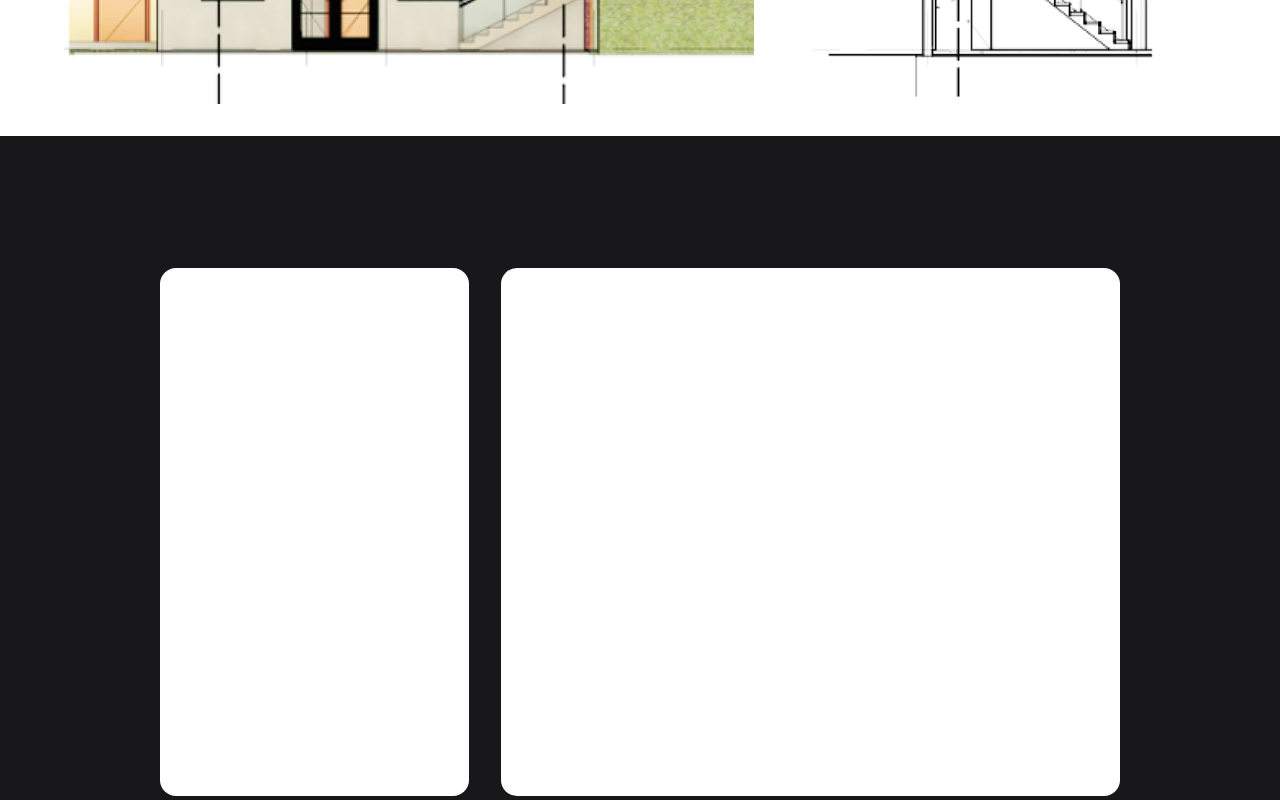
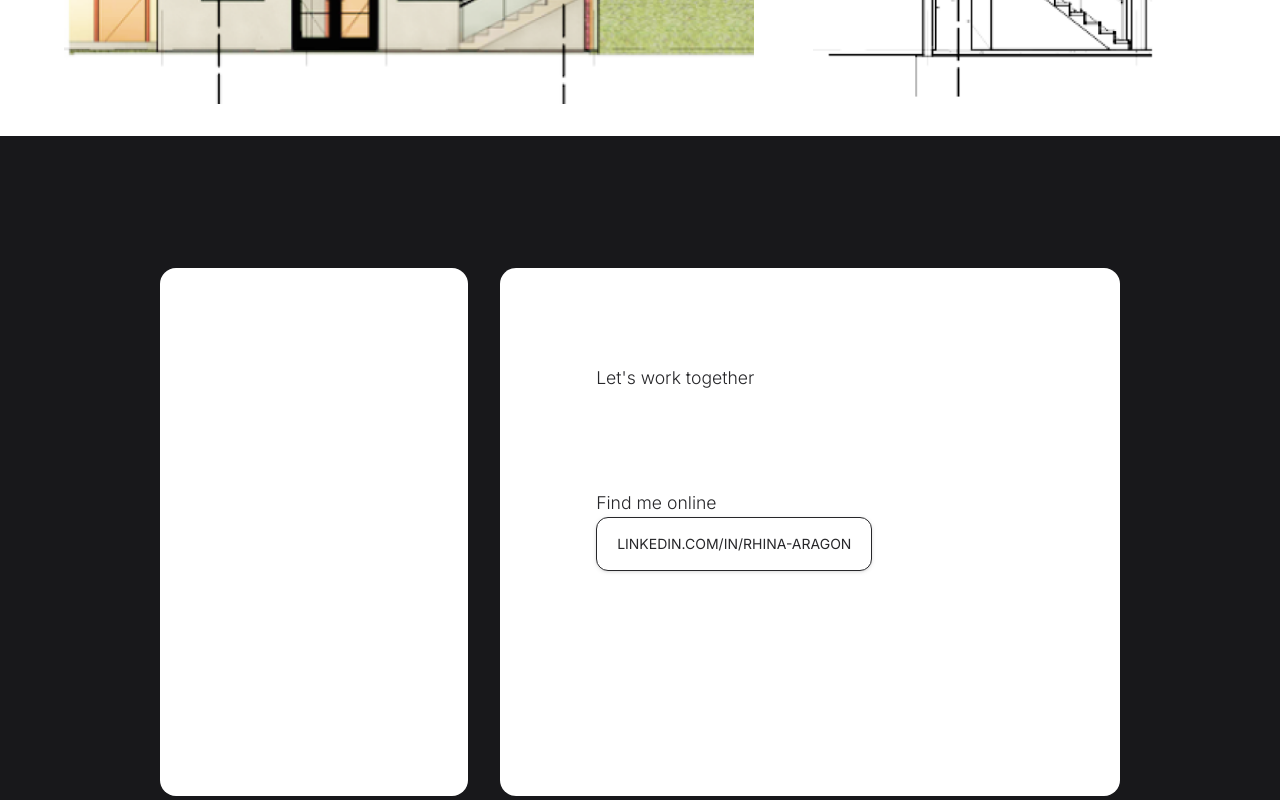
Before and after one commit to liz-garcia/architect-portfolio, a React (Vite) app in the folder client/: page / in a window 1280 px wide. Shown: the part 2280-3080 px from the top of the page. Built offline with nearby package versions, Linux system fonts and the light colour scheme; a web font is replaced by a local one.

Commit message:
Updated 'a' element for all link components. Created initial elements for contact section.

```diff
--- a/client/src/components/Buttons/PrimaryLink.jsx
+++ b/client/src/components/Buttons/PrimaryLink.jsx
@@ -19,7 +19,12 @@ const PrimaryLink = ({ to, href, children }) => {
   if (href) {
     // If 'href' is provided, render an <a> element
     return (
-      <a href={href} className={primaryLinkStyle}>
+      <a
+        href={href}
+        className={primaryLinkStyle}
+        target="_blank"
+        rel="noopener noreferrer"
+      >
         {children}
       </a>
     );
--- a/client/src/components/Buttons/SecondaryLink.jsx
+++ b/client/src/components/Buttons/SecondaryLink.jsx
@@ -20,7 +20,12 @@ const SecondaryLink = ({ to, href, children }) => {
   if (href) {
     // If 'href' is provided, render an <a> element
     return (
-      <a href={href} className={secondaryLinkStyle}>
+      <a
+        href={href}
+        className={secondaryLinkStyle}
+        target="_blank"
+        rel="noopener noreferrer"
+      >
         {children}
       </a>
     );
--- a/client/src/components/Buttons/TertiaryLink.jsx
+++ b/client/src/components/Buttons/TertiaryLink.jsx
@@ -17,7 +17,12 @@ const TertiaryLink = ({ to, href, children }) => {
   if (href) {
     // If 'href' is provided, render an <a> element
     return (
-      <a href={href} className={tertiaryLinkStyle}>
+      <a
+        href={href}
+        className={tertiaryLinkStyle}
+        target="_blank"
+        rel="noopener noreferrer"
+      >
         {children}
       </a>
     );
--- a/client/src/pages/Home/ContactSection.jsx
+++ b/client/src/pages/Home/ContactSection.jsx
@@ -1,13 +1,41 @@
+import SecondaryLink from "../../components/Buttons/SecondaryLink.jsx";
+
+// Tailwind utility classes
+const contactStyle =
+  "mt-4 flex h-screen items-center border-b-8 border-lime-200 bg-zinc-900";
+const containerStyle =
+  "mx-auto my-auto flex flex-col place-content-stretch gap-8 portrait:h-5/6 portrait:w-4/6 landscape:h-4/6 landscape:w-3/4 landscape:flex-row";
+const textContainerStyle = "basis-2/3 rounded-2xl bg-white p-12";
+const textBoxStyle = "p-12";
+const titleStyle = "";
+const textStyle = "";
+const buttonContainerStyle = "";
+
 const ContactSection = () => {
   return (
     <>
-      <section
-        id="contact"
-        className="mt-4 flex h-screen items-center border-b-8 border-lime-200 bg-zinc-900"
-      >
-        <div className="mx-auto my-auto flex flex-col place-content-stretch gap-8 portrait:h-5/6 portrait:w-4/6 landscape:h-4/6 landscape:w-3/4 landscape:flex-row">
-          <div className="basis-1/3 rounded-2xl bg-white"></div>
-          <div className="basis-2/3 rounded-2xl bg-white"></div>
+      <section id="contact" className={contactStyle}>
+        <div className={containerStyle}>
+          <div
+            id="contactImage"
+            className="basis-1/3 rounded-2xl bg-white"
+          ></div>
+          <div className={textContainerStyle}>
+            <div className={textBoxStyle}>
+              <h3 className={titleStyle}>Let&apos;s work together</h3>
+              <p className={textStyle}></p>
+              <div className={buttonContainerStyle}></div>
+            </div>
+            <div className={textBoxStyle}>
+              <h3 className={titleStyle}>Find me online</h3>
+              <p className={textStyle}></p>
+              <div className={buttonContainerStyle}>
+                <SecondaryLink href="https://www.linkedin.com/in/rhina-aragon/">
+                  linkedin.com/in/rhina-aragon
+                </SecondaryLink>
+              </div>
+            </div>
+          </div>
         </div>
       </section>
     </>
--- a/client/src/pages/Home/HeroSection.jsx
+++ b/client/src/pages/Home/HeroSection.jsx
@@ -32,8 +32,8 @@ function HeroSection() {
             Rhina Aragón, senior architect based in Minneapolis, Minnesota.
           </h2>
           <div id="heroButtons" className={heroButtonsStyle}>
-            <PrimaryLink href="/#about">About me</PrimaryLink>
-            <SecondaryLink href="/#contact">Contact</SecondaryLink>
+            <PrimaryLink to="/#about">About me</PrimaryLink>
+            <SecondaryLink to="/#contact">Contact</SecondaryLink>
           </div>
         </div>
         <div id="heroImagesContainer" className={heroImagesContainerStyle}>
```
